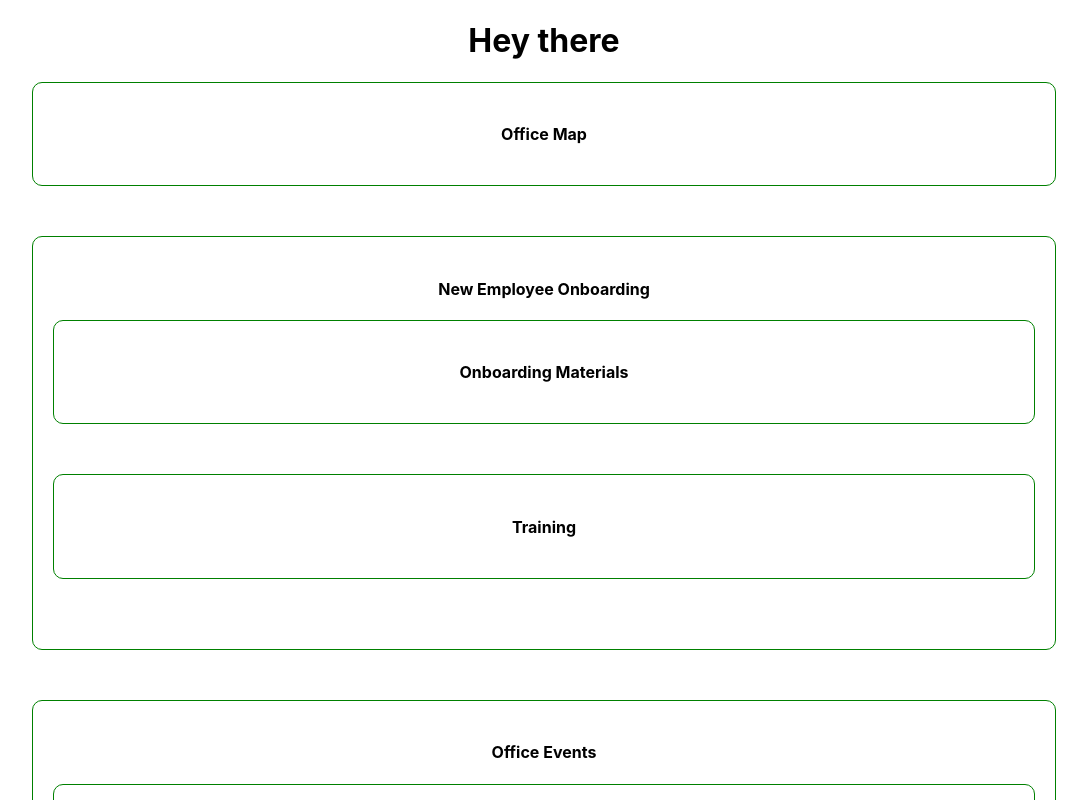
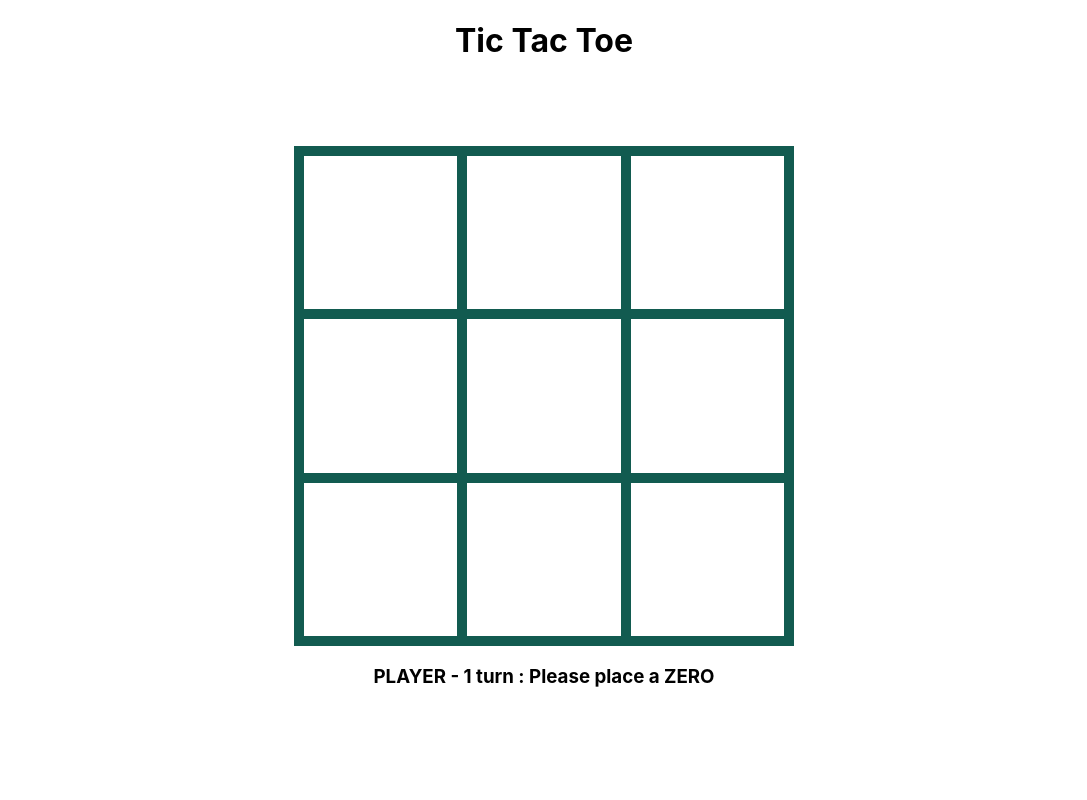
Before and after one commit to COde-IncePtion/react-app-practise, a React (Create React App) app: page / in a window 1280 px wide. Shown: the top 800 px of the page, without its empty margins (96-1183 px from the left). Built offline with nearby package versions, Linux system fonts and the light colour scheme.

Commit message:
[Ashish Rawat] | [Tic Tac Toe] | render tic tac toe game

```diff
--- a/src/App.js
+++ b/src/App.js
@@ -2,6 +2,7 @@ import React, { useState } from 'react'
 import logo from './logo.svg'
 import './App.css'
 import { backendData } from './fetchData'
+import TicTacToe from './components/TicTacToe'
 
 const FileDisplayView = ({ file, children }) => {
   const [expanded, setExpanded] = useState(true)
@@ -34,8 +35,7 @@ const DisplayFiles = ({ filesData }) => {
 function App() {
   return (
     <div className="App">
-      <h1>Hey there</h1>
-      <DisplayFiles filesData={backendData} />
+      <TicTacToe/>
     </div>
   )
 }
```
